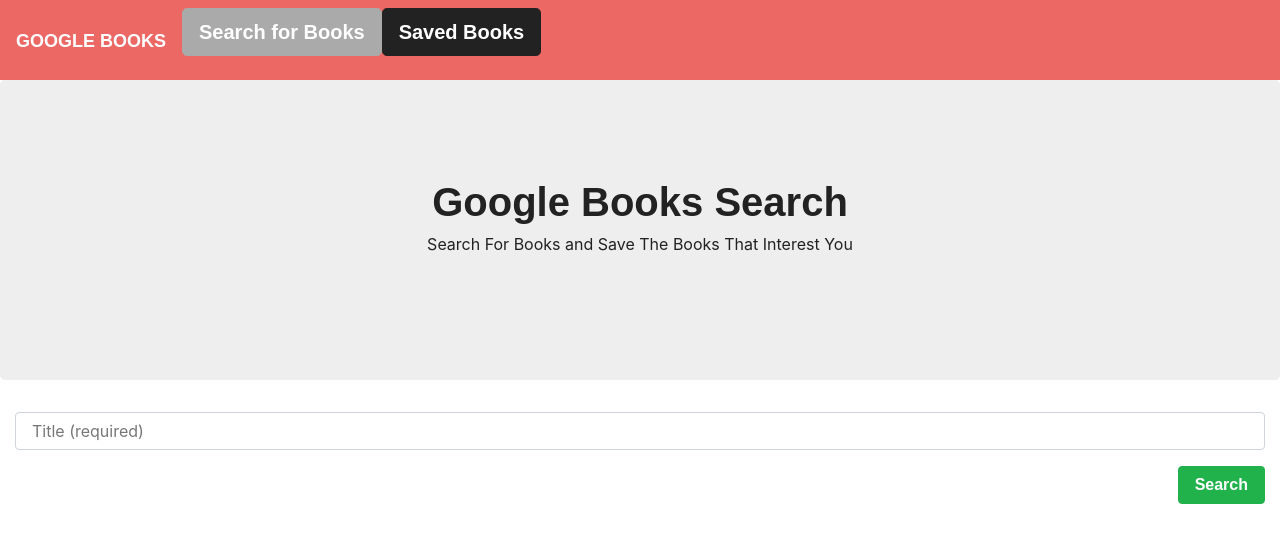
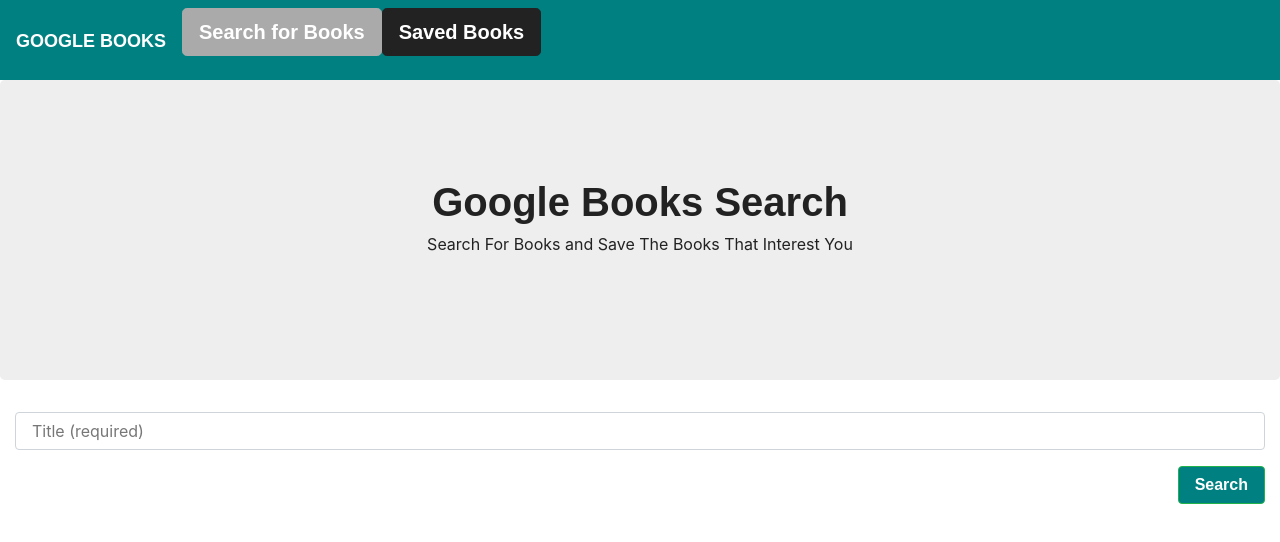
Before and after one commit to thipsavanh/GoogleBooks, a React (Create React App) app in the folder client/: page / in a window 1280 px wide. Shown: the top 542 px of the page. Built offline with nearby package versions, Linux system fonts and the light colour scheme; a web font is replaced by a local one.

Commit message:
css changes

```diff
--- a/client/src/index.css
+++ b/client/src/index.css
@@ -11,3 +11,11 @@
     font-family: source-code-pro, Menlo, Monaco, Consolas, 'Courier New',
       monospace;
   }
+
+  .bg-primary {
+    background-color: teal !important;
+  }
+
+  .btn-success {
+    background-color: teal;
+  }
--- a/client/src/pages/Saved.js
+++ b/client/src/pages/Saved.js
@@ -68,7 +68,7 @@
                     <h2>Saved Books</h2>
                     <List>
                         {this.state.books.map(book => (
-                            <ListItem key={book.id}>
+                            <ListItem key={book._id}>
                                 <div className="date-div">
                                     <a
                                         key={ book._id + "link" }
@@ -77,7 +77,7 @@
                                     >
                                         { book.title }
                                     </a>
-                                    <p>Author: { book.authors }</p>
+                                    <p>Author: { book.author }</p>
                                     <p>
                                         <img align="left" style={{ paddingRight: 10 }}
                                              src={ book.image } alt="new"
--- a/client/src/pages/Search.js
+++ b/client/src/pages/Search.js
@@ -52,7 +52,7 @@
                         <Container fluid>
                             <form>
                                 <Input
-                                    value={ this.state.title }
+                                    value={ this.state.query }
                                     onChange={ this.handleInputChange }
                                     name="title"
                                     placeholder="Title (required)"
```
